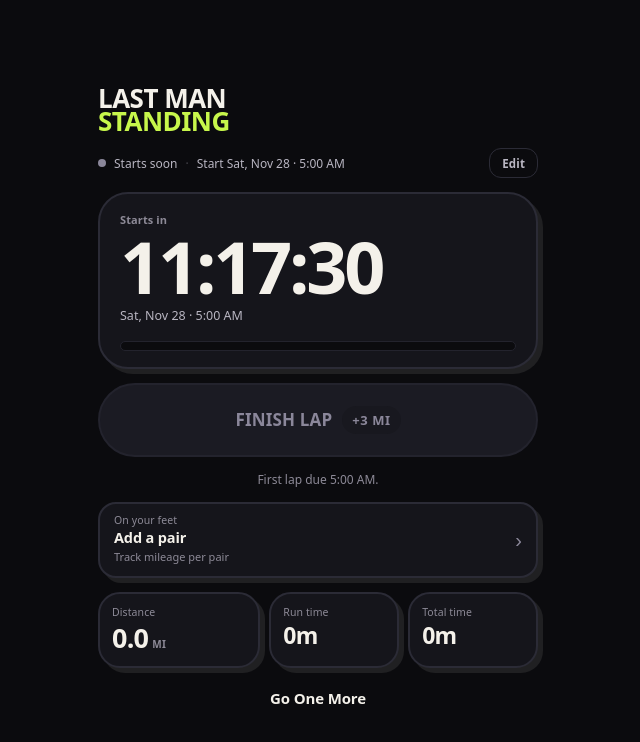
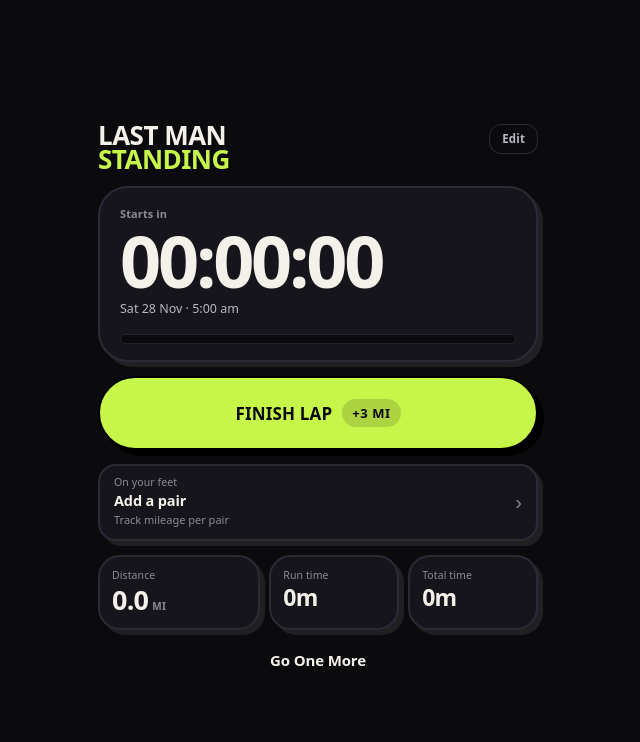
Before and after one commit to NOTAM-bobk/last-man-standing, a plain HTML site: page index.html in a window 1280 px wide. Shown: the whole page, without its empty margins (322-962 px from the left). Drawn offline with Linux system fonts and the light colour scheme.

Commit message:
Move Edit beside Tap out and drop the meta and lap-note rows
Start time now lives in the Edit sheet only, and the manifest copy no longer
mentions the fixed hourly line.

```diff
--- a/index.html
+++ b/index.html
@@ -6,7 +6,7 @@
     <title>Last Man Standing — hourly lap tracker</title>
     <meta
       name="description"
-      content="Three miles every hour, on the hour. A countdown, a lap button and your standing totals — works offline."
+      content="A countdown, a lap button, shoe mileage and your standing totals — works offline."
     />
     <meta name="theme-color" content="#0B0B0E" />
     <meta name="color-scheme" content="dark" />
@@ -23,16 +23,11 @@
     <main class="app">
       <header class="topbar">
         <h1 class="wordmark" aria-label="Last man standing">Last man<span aria-hidden="true">Standing</span></h1>
-        <button class="tapout" id="tapout" type="button" hidden>Tap out</button>
+        <div class="topbar-actions">
+          <button class="edit" id="editStart" type="button" aria-label="Edit start time">Edit</button>
+          <button class="tapout" id="tapout" type="button" hidden>Tap out</button>
+        </div>
       </header>
-
-      <div class="meta">
-        <span class="dot dot--prestart" id="statusDot" aria-hidden="true"></span>
-        <span id="statusText">Starts soon</span>
-        <span class="meta-sep" aria-hidden="true">·</span>
-        <span id="startText">Sat 28 Nov · 5:00 am</span>
-        <button class="edit" id="editStart" type="button" aria-label="Edit start time">Edit</button>
-      </div>
 
       <section class="hero" id="hero" aria-label="Countdown">
         <span class="hero-label" id="heroLabel">Starts in</span>
@@ -42,7 +37,6 @@
       </section>
 
       <button class="lap" id="lap" type="button">Finish lap <span class="lap-add">+3 mi</span></button>
-      <p class="lap-note" id="lapNote" aria-live="polite"></p>
 
       <button class="shoe" id="shoePill" type="button">
         <span class="shoe-text">
--- a/sw.js
+++ b/sw.js
@@ -1,6 +1,6 @@
 // Offline-first shell cache. Bump VERSION whenever the files change so the
 // new worker installs, claims the page and replaces the old cache.
-const VERSION = 'v5';
+const VERSION = 'v6';
 const CACHE = `lms-${VERSION}`;
 
 const SHELL = [
```
Also changed, not shown: manifest.webmanifest.
